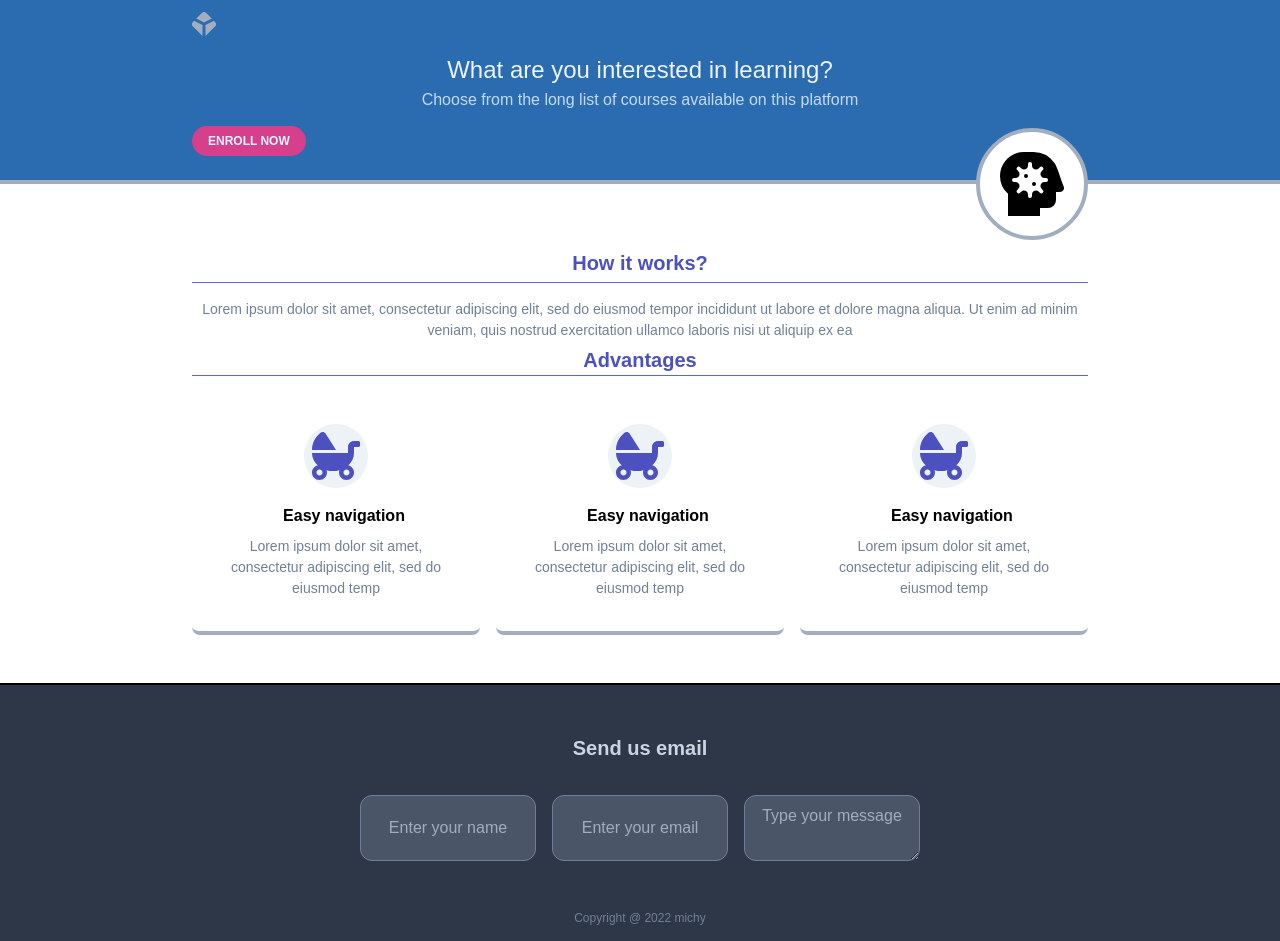
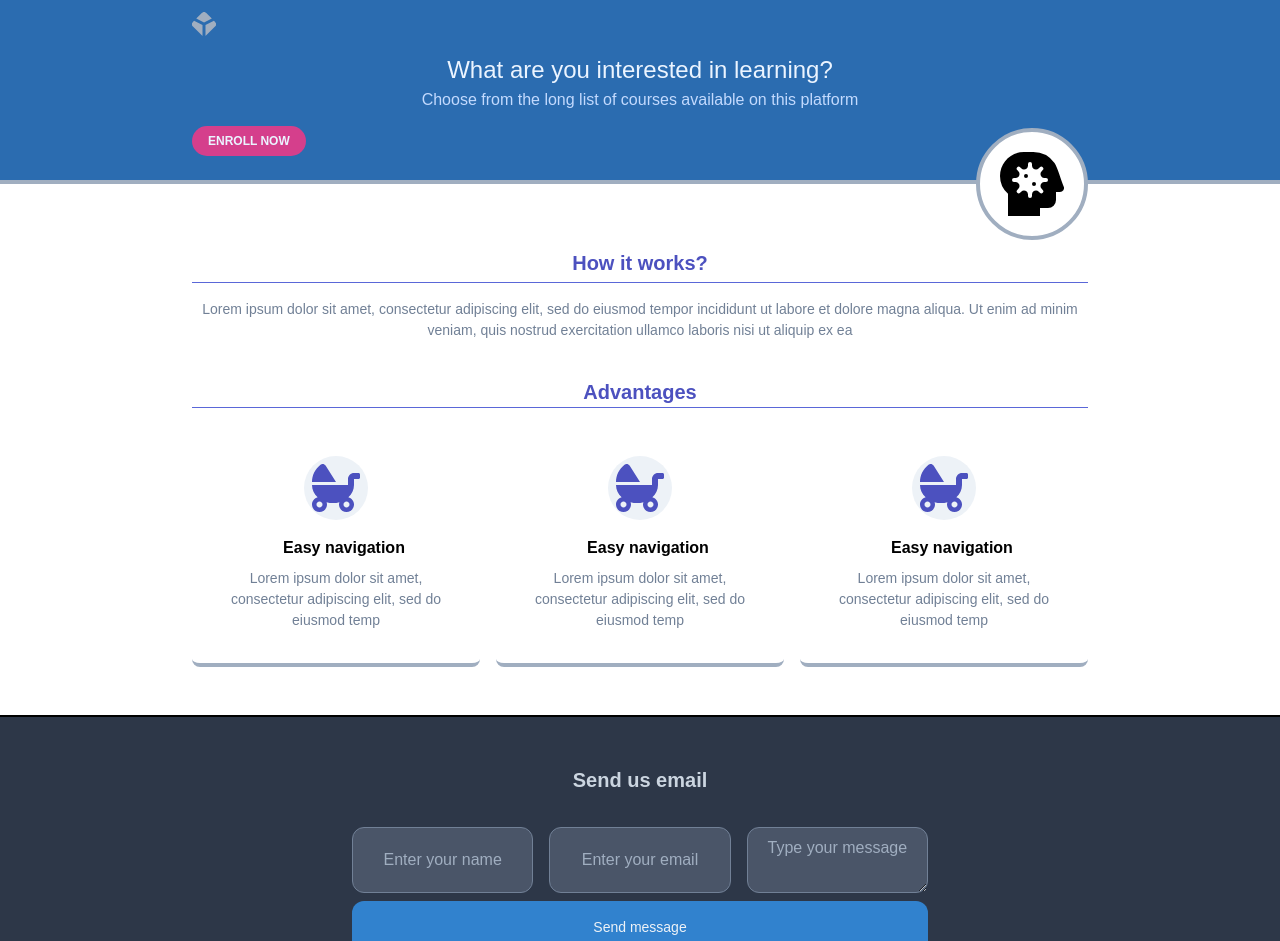
Before and after one commit to michhub-dev/Info_site, a React (Create React App) app: page / in a window 1280 px wide. Shown: the top 941 px of the page. Built offline with nearby package versions, Linux system fonts and the light colour scheme.

Commit message:
Updated Main.js with styling to form

```diff
--- a/src/components/Main.js
+++ b/src/components/Main.js
@@ -10,7 +10,7 @@ export default function Main(){
                      Lorem ipsum dolor sit amet, consectetur adipiscing elit, sed do eiusmod tempor incididunt ut labore et dolore magna aliqua. Ut enim ad minim veniam, quis
                      nostrud exercitation ullamco laboris nisi ut aliquip ex ea
                  </p>
-                 <h2 className="text-xl font-bold pt-1 text-indigo-700 border-b border-indigo-600 ">
+                 <h2 className="text-xl mt-8 font-bold pt-1 text-indigo-700 border-b border-indigo-600 ">
                      Advantages
                  </h2>
 
@@ -54,13 +54,17 @@ export default function Main(){
              </div>
              <div className="bg-gray-800 py-12 w-full mt-12 flex flex-col items-center border-t-2 border-black">
                  <h2 className="text-xl font-bold text-gray-400">Send us email</h2>
-                 <form className="w-full text-gray-200 max-w-xl mt-4 px-8 md:px-0 md:-mx-2" action="#" method="post">
-                     <div className="flex flex-col md:flex-row">
+
+                 <form className="w-full text-gray-200 max-w-xl mt-4 px-8 md:px-0 " action="#" method="post">
+                     <div className="flex flex-col md:flex-row md:-mx-2">
                          <label for="name" className="sr-only">Name</label>
-                         <input id="name" type="text" placeholder="Enter your name" className="mt-4 bg-gray-700 rounded-xl border border-gray-600 px-4 py-2 md:mx-2 w-full focus:bg-white focus:text-bold text-center text-black" />
+                         <input id="name" type="text" placeholder="Enter your name" className="focus:outline-none mt-4 bg-gray-700 rounded-xl border border-gray-600 px-4 py-2 md:mx-2 w-full focus:bg-white focus:text-bold text-center text-black" />
                           <label for="email" className="sr-only">Name</label>
-                         <input id="email" type="email" placeholder="Enter your email" className="mt-4 bg-gray-700 rounded-xl border border-gray-600 px-4 py-2 md:mx-2 w-full focus:bg-white focus:text-bold text-center text-black" />
-                          <textarea placeholder="Type your message" className="mt-4 bg-gray-700 rounded-xl border border-gray-600 px-4 py-2 md:mx-2 w-full focus:bg-white focus:text-bold text-center text-black" />
+                         <input id="email" type="email" placeholder="Enter your email" className=" focus:outline-none mt-4 bg-gray-700 rounded-xl border border-gray-600 px-4 py-2 md:mx-2 w-full focus:bg-white focus:text-bold text-center text-black" />
+                          <textarea placeholder="Type your message" className="focus:outline-none mt-4 bg-gray-700 rounded-xl border border-gray-600 px-4 py-2 md:mx-2 w-full focus:bg-white focus:text-bold text-center text-black" />
+                     </div>
+                     <div className="flex flex-col md:flex-row md:-mx-2">
+                         <button className="bg-blue-600 py-4 px-2 my-2 focus:outline-none hover:bg-blue-400 rounded-xl w-full text-sm md:mx-2">Send message</button>
                      </div>
 
                  </form>
```
